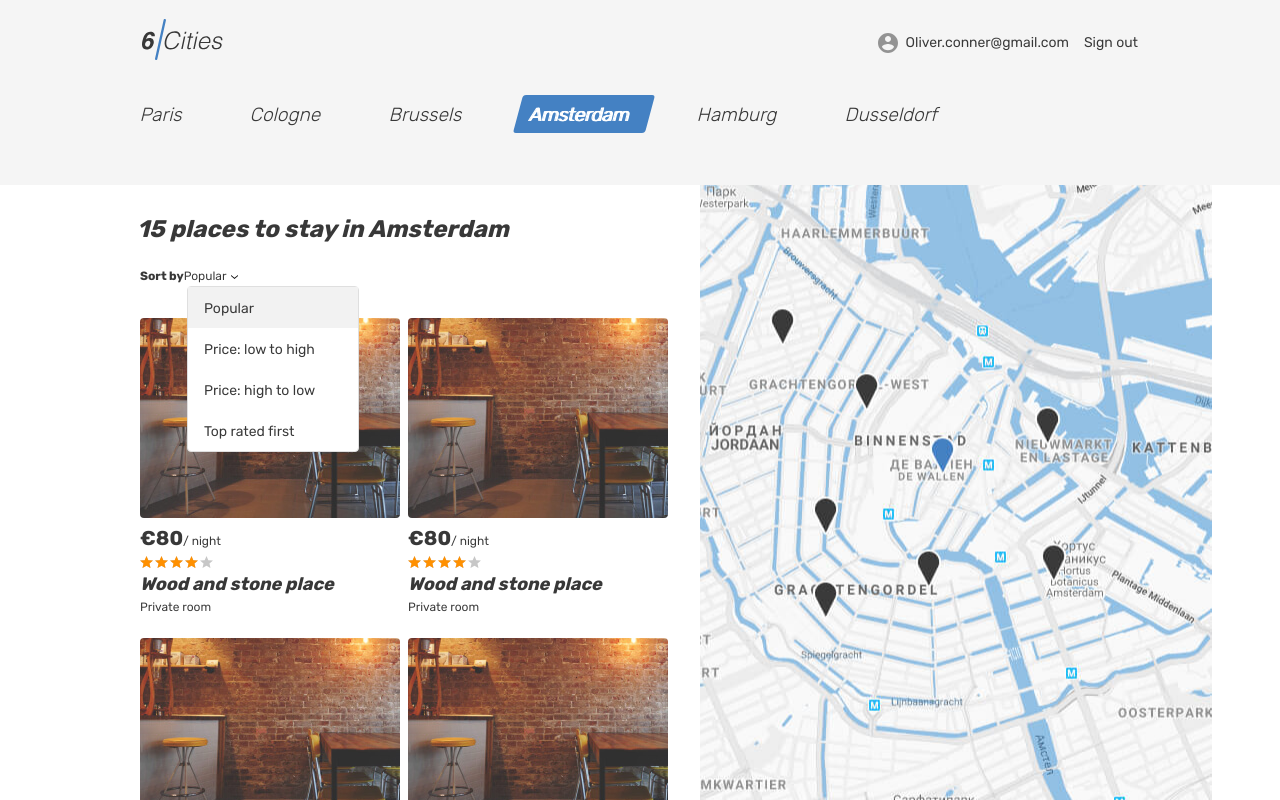
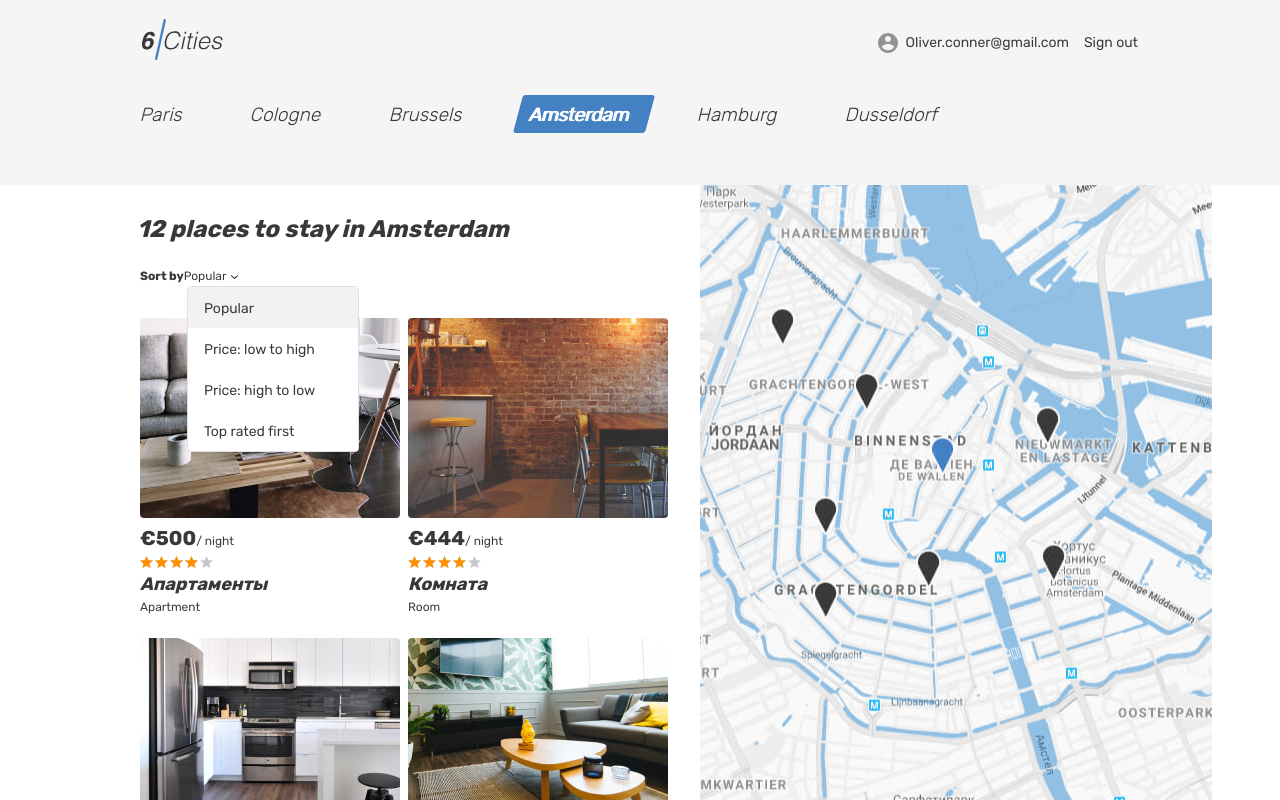
Before and after one commit to htmlacademy-react/869903-six-cities-simple-11, a React (Create React App) app in the folder project/: page / in a window 1280 px wide. Built offline with nearby package versions, Linux system fonts and the light colour scheme.

Commit message:
правки

```diff
--- a/project/src/components/app/app.tsx
+++ b/project/src/components/app/app.tsx
@@ -1,12 +1,13 @@
 import {Main} from '../../pages/main-page/main';
+import {OfferType} from '../../pages/mock/offers';
 
 type AppCardsProps = {
-  cardsCount: number;
+  offers: OfferType[];
 }
 
-function App({cardsCount}: AppCardsProps): JSX.Element {
+function App({offers}: AppCardsProps): JSX.Element {
   return (
-    <Main cardsCount={cardsCount}/>
+    <Main offers={offers}/>
   );
 }
 
--- a/project/src/components/offer.tsx
+++ b/project/src/components/offer.tsx
@@ -1,15 +1,23 @@
-export function Offer() {
+import {OfferType} from '../pages/mock/offers';
+
+type OfferComponentProps = {
+  offer: OfferType;
+}
+
+export function Offer(props: OfferComponentProps) {
+  const { offer } = props;
+  const { id, img, price, title, type } = offer;
   return (
-    <article className="cities__card place-card">
+    <article className="cities__card place-card" id={id.toString()}>
       <div className="cities__image-wrapper place-card__image-wrapper">
         <a href="#">
-          <img className="place-card__image" src="img/room.jpg" width="260" height="200" alt="Place image" />
+          <img className="place-card__image" src={img} width="260" height="200" alt="Place image" />
         </a>
       </div>
       <div className="place-card__info">
         <div className="place-card__price-wrapper">
           <div className="place-card__price">
-            <b className="place-card__price-value">&euro;80</b>
+            <b className="place-card__price-value">&euro;{price}</b>
             <span className="place-card__price-text">&#47;&nbsp;night</span>
           </div>
         </div>
@@ -20,9 +28,9 @@ export function Offer() {
           </div>
         </div>
         <h2 className="place-card__name">
-          <a href="#">Wood and stone place</a>
+          <a href="#">{title}</a>
         </h2>
-        <p className="place-card__type">Private room</p>
+        <p className="place-card__type">{type}</p>
       </div>
     </article>
   );
--- a/project/src/index.tsx
+++ b/project/src/index.tsx
@@ -1,10 +1,7 @@
 import React from 'react';
 import ReactDOM from 'react-dom/client';
 import App from './components/app/app';
-
-const Setting = {
-  CardsCount: 15,
-} as const;
+import {offers} from './pages/mock/offers';
 
 const root = ReactDOM.createRoot(
   document.getElementById('root') as HTMLElement,
@@ -12,6 +9,6 @@ const root = ReactDOM.createRoot(
 
 root.render(
   <React.StrictMode>
-    <App cardsCount={Setting.CardsCount}/>
+    <App offers={offers}/>
   </React.StrictMode>,
 );
--- a/project/src/pages/main-page/main.tsx
+++ b/project/src/pages/main-page/main.tsx
@@ -1,11 +1,11 @@
 import {Offer} from '../../components/offer';
+import {OfferType} from '../mock/offers';
 
-type CardProps = {
-  cardsCount: number;
+type OfferProps = {
+  offers: OfferType[];
 }
 
-export function Main({cardsCount}: CardProps): JSX.Element {
-  const cards = [...(Array(cardsCount) as number[])].map((item, i) => <Offer key={item}/>);
+export function Main({offers}: OfferProps) : JSX.Element {
   return (
     <body className="page page--gray page--main">
       <div style={{display: 'none'}}>
@@ -94,7 +94,7 @@ export function Main({cardsCount}: CardProps): JSX.Element {
           <div className="cities__places-container container">
             <section className="cities__places places">
               <h2 className="visually-hidden">Places</h2>
-              <b className="places__found">{cardsCount} places to stay in Amsterdam</b>
+              <b className="places__found">12 places to stay in Amsterdam</b>
               <form className="places__sorting" action="#" method="get">
                 <span className="places__sorting-caption">Sort by</span>
                 <span className="places__sorting-type" tabIndex={0}>
@@ -111,7 +111,7 @@ export function Main({cardsCount}: CardProps): JSX.Element {
                 </ul>
               </form>
               <div className="cities__places-list places__list tabs__content">
-                {cards}
+                {offers.map((offer) => <Offer offer={offer} key={offer.id}/>)}
               </div>
             </section>
             <div className="cities__right-section">
--- /dev/null
+++ b/project/src/pages/mock/offers.ts
@@ -0,0 +1,36 @@
+export type OfferType = {
+  id: number;
+  img: string;
+  price: number;
+  title: string;
+  type: string;
+};
+
+export const offers: OfferType[] = [{
+  img: 'img/apartment-01.jpg',
+  price: 500,
+  title: 'Апартаменты',
+  type: 'Apartment',
+  id: 1,
+},
+{
+  img: 'img/room.jpg',
+  price: 444,
+  title: 'Комната',
+  type: 'Room',
+  id: 2,
+},
+{
+  img: 'img/apartment-03.jpg',
+  price: 756,
+  title: 'Дом',
+  type: 'House',
+  id: 3,
+},
+{
+  img: 'img/apartment-02.jpg',
+  price: 2900,
+  title: 'Отель',
+  type: 'Hotel',
+  id: 4,
+}];
```
